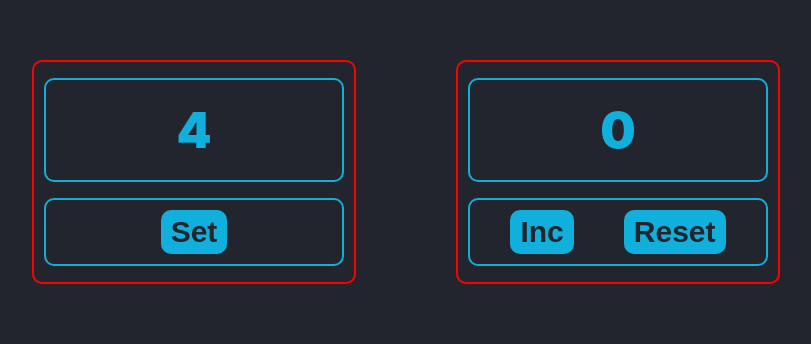
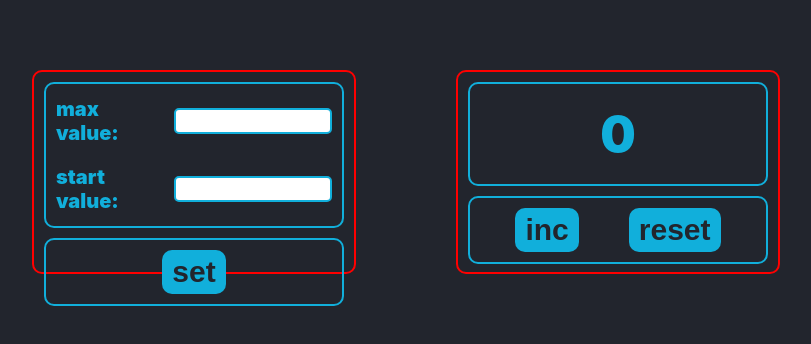
Before and after one commit to vovitolog/counter, a React (Create React App) app: page / in a window 1280 px wide. Shown: the part 228-572 px from the top of the page, without its empty margins (234-1045 px from the left). Built offline with nearby package versions, Linux system fonts and the light colour scheme.

Commit message:
feat: add custom input with description and styles

```diff
--- a/src/App.css
+++ b/src/App.css
@@ -27,7 +27,16 @@
     /*border: 2px solid green;*/
     border-radius: 10px;
     justify-content: center;
-    background-color: #22252D;
+    /*background-color: #22252D;*/
+}
+
+.input-wrapper {
+    display: flex;
+    flex-direction: column;
+    gap: 20px;
+    border: 2px solid #11afdb;
+    border-radius: 10px;
+    padding: 13px 10px;
 }
 
 .number {
@@ -43,11 +52,11 @@
 
 .container-wrapper {
     width: 300px;
-    height: 200px;
+    height: 180px;
     gap: 10px;
     display: flex;
     flex-direction: column;
-    justify-content: space-evenly;
+    justify-content: space-between;
     border-radius: 10px;
     background-color: #22252D;
     border: 2px solid #11afdb;
--- a/src/App.tsx
+++ b/src/App.tsx
@@ -3,6 +3,7 @@ import './App.css';
 import {TestCounter} from "./components/TestCounter";
 import {Button} from "./components/Button/Button";
 import classes from "./components/Button/Button.module.css";
+import {InputValue} from "./components/InputValue/InputValue";
 
 function App() {
     const [count, setCount] = useState(0);
@@ -19,16 +20,19 @@ function App() {
     return (
         <div className="App">
             <div className={'container-wrapper'}>
-                <div className={'number'}>4</div>
+                <div className={'input-wrapper'}>
+                    <InputValue description={'max value: '}/>
+                    <InputValue description={'start value: '}/>
+                </div>
                 <div className={'button-wrapper'}>
-                    <Button name={'Set'} handler={onClickHandler} disabled={false}></Button>
+                    <Button name={'set'} handler={onClickHandler} disabled={false}></Button>
                 </div>
             </div>
             <div className={'container-wrapper'}>
                 <div className={'number'}>{count}</div>
                 <div className={'button-wrapper'}>
-                    <Button name={'Inc'} handler={incHandler} disabled={count === 5}></Button>
-                    <Button name={'Reset'} handler={resetHandler} disabled={false}></Button>
+                    <Button name={'inc'} handler={incHandler} disabled={count === 5}></Button>
+                    <Button name={'reset'} handler={resetHandler} disabled={false}></Button>
                     {/*<button disabled={false} className={classes.button}>test</button>*/}
                 </div>
             </div>
--- /dev/null
+++ b/src/components/InputValue/InputValue.module.css
@@ -0,0 +1,26 @@
+.input {
+    width: 150px;
+    height: 20px;
+    border: 2px solid #11afdb;
+    border-radius: 5px;
+}
+
+.input:focus {
+    outline: none;
+}
+
+.container {
+    display: flex;
+    align-items: center;
+    gap: 10px;
+    justify-content: space-between;
+    /*border: 2px solid #11afdb;*/
+    /*padding: 5px;*/
+    /*border-radius: 5px;*/
+}
+
+.span {
+    color: #11afdb;
+    font-size: 20px;
+    font-weight: 900;
+}
--- /dev/null
+++ b/src/components/InputValue/InputValue.tsx
@@ -0,0 +1,14 @@
+import React from "react";
+import styles from "./InputValue.module.css"
+
+type InputPropsType = {
+    description: string
+}
+export const InputValue: React.FC<InputPropsType> = ({description}) => {
+    return (
+        <div className={styles.container}>
+            <span className={styles.span}>{description}</span>
+            <input type={"number"} className={styles.input}/>
+        </div>
+    )
+}
```
